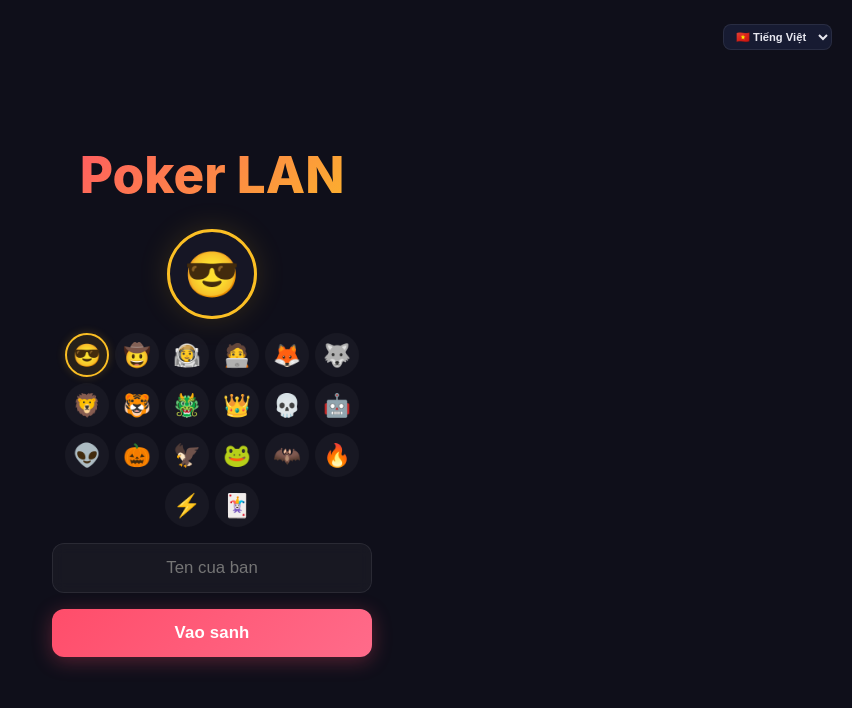
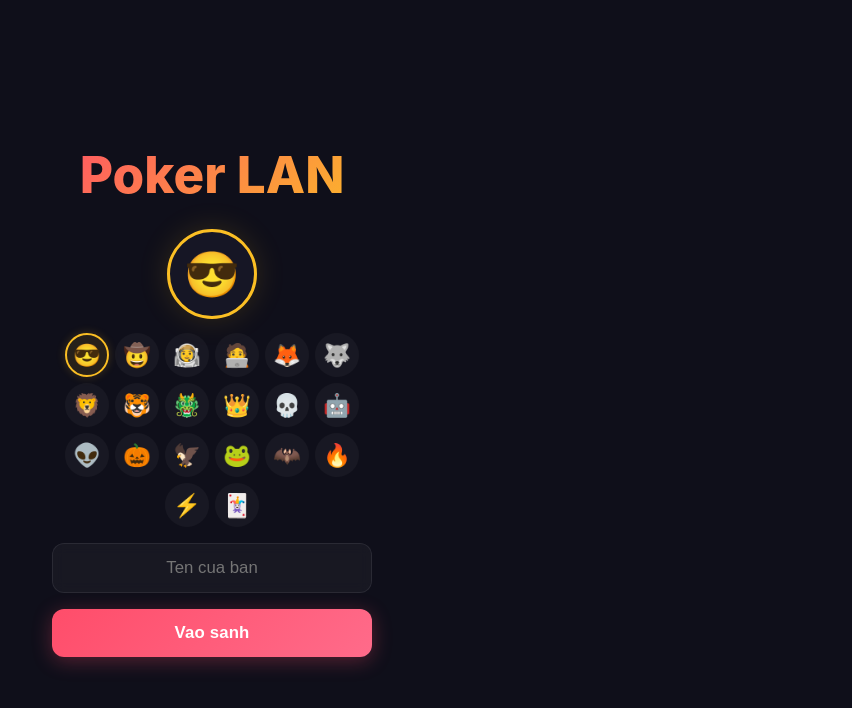
Before and after one commit to huannvttd98/poker-game, a website: page public/index.html in a window 1280 px wide. Shown: the whole page, without its empty margins (428-1280 px from the left). Drawn offline with nearby package versions, Linux system fonts and the light colour scheme; no server answers.

Commit message:
update ui

```diff
--- a/public/index.html
+++ b/public/index.html
@@ -12,13 +12,6 @@
     <link rel="stylesheet" href="style.css?v=3.5" />
   </head>
   <body>
-    <!-- LANG SWITCHER -->
-    <div class="lang-switcher">
-      <select id="lang-select" class="lang-select" onchange="setLang(this.value)">
-        <option value="vi">🇻🇳 Tiếng Việt</option>
-        <option value="en">🇬🇧 English</option>
-      </select>
-    </div>
 
     <!-- HELP OVERLAY -->
     <div id="help-overlay" class="help-overlay" style="display: none">
```
